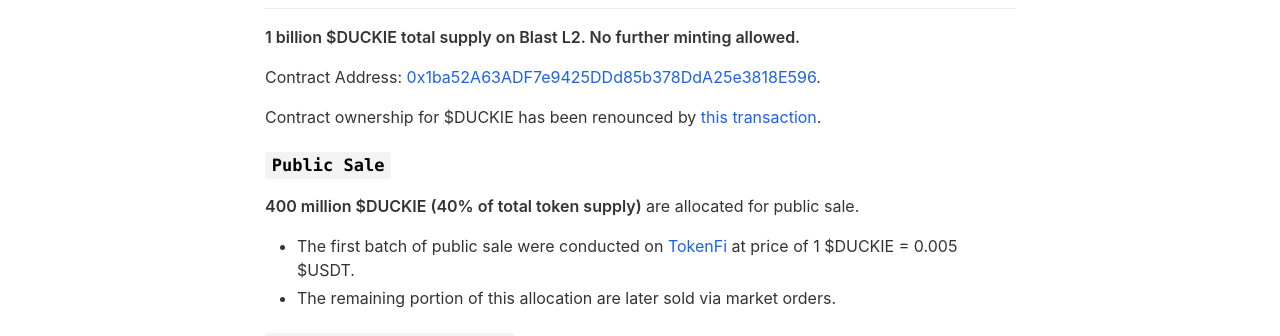
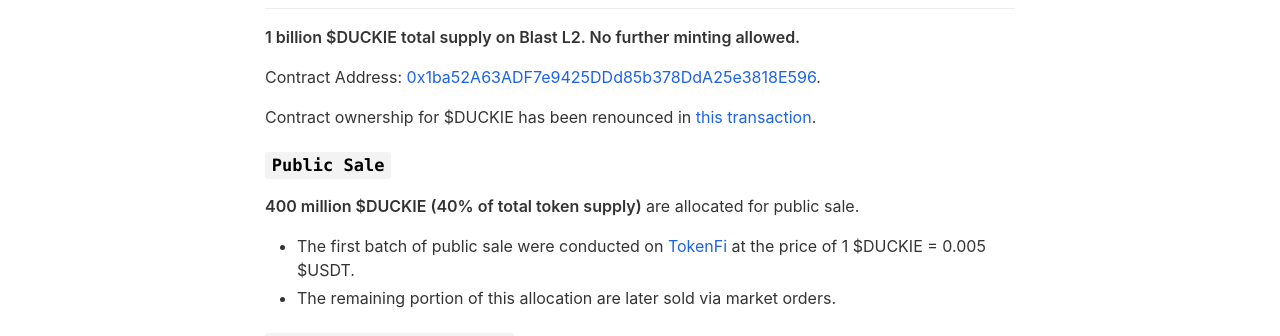
Before and after one commit to duckiethetoken/duckiethetoken, a Jekyll site: the page built from _pages/tokenomics.md, in a window 1280 px wide. Shown: the part 187-523 px from the top of the page. Built offline with Jekyll 4.4.1, drawn with Linux system fonts in a browser that asks for light colours; nearby versions of some CDN libraries.

Commit message:
Update tokenomics.md

```diff
--- a/_pages/tokenomics.md
+++ b/_pages/tokenomics.md
@@ -9,11 +9,11 @@ include_in_header: true
 
 Contract Address: [0x1ba52A63ADF7e9425DDd85b378DdA25e3818E596](https://blastscan.io/token/0x1ba52A63ADF7e9425DDd85b378DdA25e3818E596).
 
-Contract ownership for $DUCKIE has been renounced by [this transaction](https://blastscan.io/tx/0x4db2f6f2716b769749424e18208183f33b6ed56fe15e35697c90b24fa827d4fa).
+Contract ownership for $DUCKIE has been renounced in [this transaction](https://blastscan.io/tx/0x4db2f6f2716b769749424e18208183f33b6ed56fe15e35697c90b24fa827d4fa).
 
 ### `Public Sale`
 **400 million $DUCKIE (40% of total token supply)** are allocated for public sale.
-- The first batch of public sale were conducted on [TokenFi](https://lp.tokenfi.com/en//0x16F8721723093C8DCCB213E1861efa0F525bB8a7?chain=81457) at price of 1 $DUCKIE = 0.005 $USDT.
+- The first batch of public sale were conducted on [TokenFi](https://lp.tokenfi.com/en//0x16F8721723093C8DCCB213E1861efa0F525bB8a7?chain=81457) at the price of 1 $DUCKIE = 0.005 $USDT.
 - The remaining portion of this allocation are later sold via market orders.
 
 ### `Marketing & Partnership`
```
